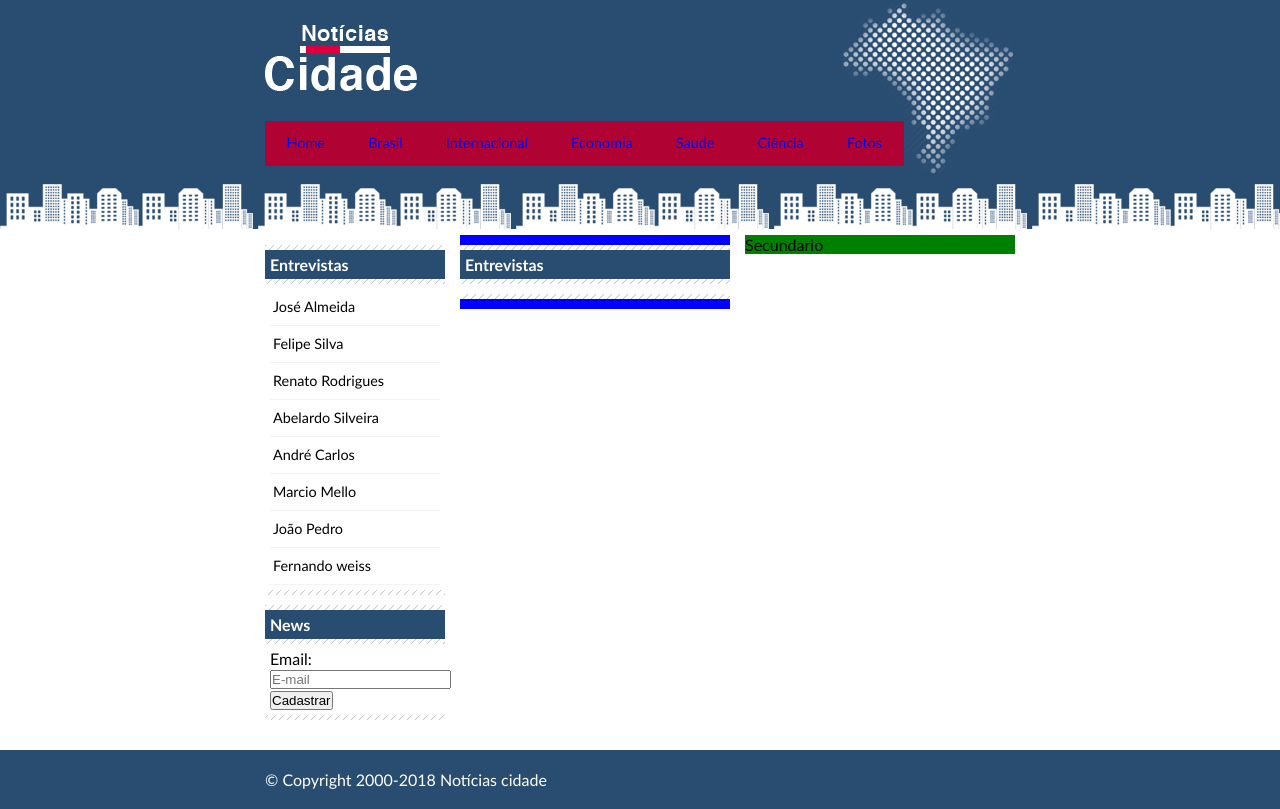
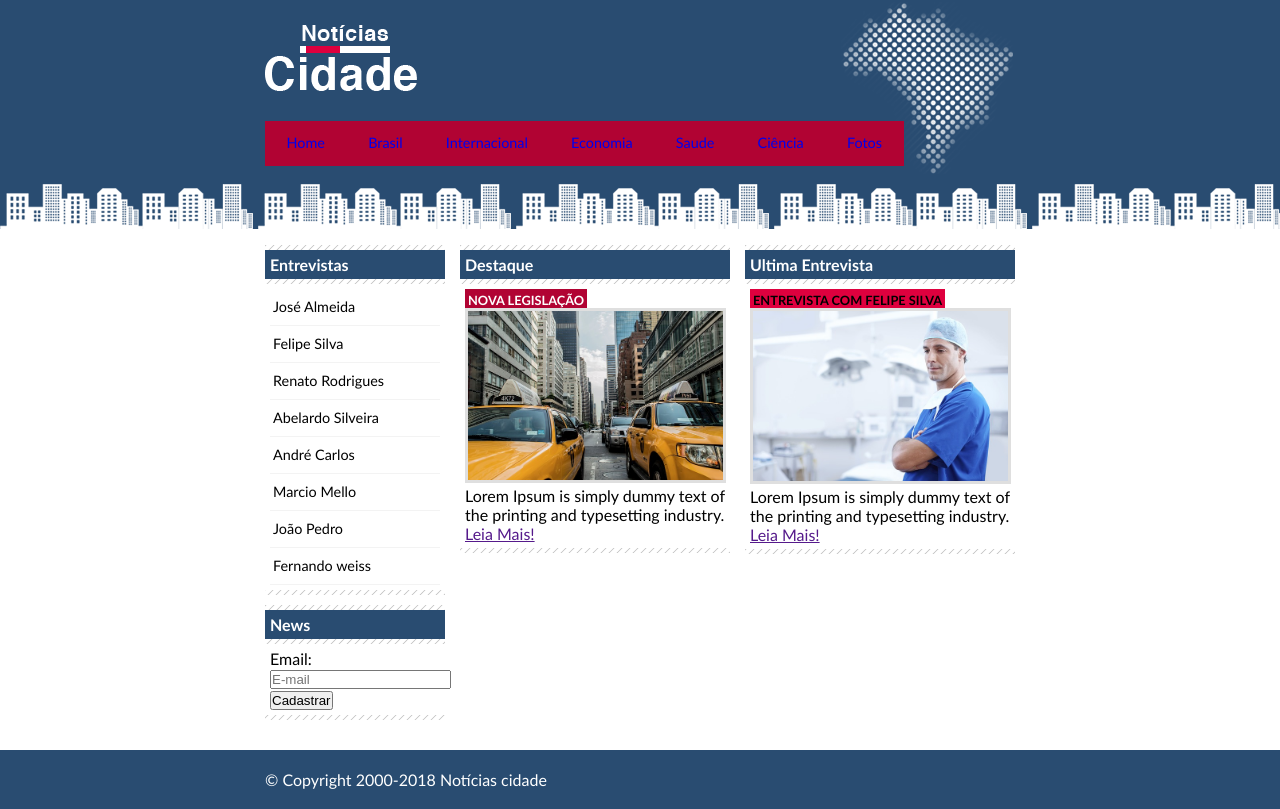
Before and after one commit to italo-gvdc/css3, a plain HTML site: page Aula 67 a 74/index.html in a window 1280 px wide. Drawn offline with Linux system fonts and the light colour scheme.

Commit message:
projeto site de noticia

```diff
--- a/Aula 67 a 74/estilo.css
+++ b/Aula 67 a 74/estilo.css
@@ -90,18 +90,11 @@
     margin: 0 0 20px -750px;
  }
 
- #tres-colunas #primario {
-    width: 270px;
-    float: left;
-    margin: 0 0 20px 195px;
-    background: blue;
- }
-
    #primario {
     width: 270px;
     float: left;
     margin: 0 0 20px 195px;
-    background: blue;
+
  }
 
   #duas-colunas #primario {
@@ -117,7 +110,7 @@
     width: 270px;
      float: left;
      margin: 0 0 20px 15px;
-    background: green;
+
  }
 
  /*Caixa*/
@@ -174,9 +167,31 @@
     width: 90px;
     color: #fff;
     background-color: #b10333;
-    border: 2px solid #870520;
+    border: 2px solid #870529;
  }
 
+ /*Formatação imagem*/
+ img.imagem-principal {
+   width: 98%;
+   border: 3px solid #dfdfdf;
+ }
+
+ /* Formatando Cabeçalho */
+ h3 {
+   text-transform: uppercase;
+   display: inline;
+   font-size: 0.8em;
+   padding: 3px;
+ }
+
+ .destaque h3 {
+   background: #b10333;
+   color: #fff;
+ }
+
+  .entrevista h3 {
+   background: #de003e;
+ }
 
  /*rodape  */
  #container-rodape {
--- a/Aula 67 a 74/index.html
+++ b/Aula 67 a 74/index.html
@@ -30,20 +30,46 @@
 			<div id="conteudo">
 
 				<div id="primario">
-					<div class="caixa">
-						<h2>Entrevistas</h2>
+
+					<div class="caixa destaque">
+						<h2>Destaque</h2>
+						<div class="caixa-conteudo">
+							<h3 class="">Nova Legislação</h3>
+							<img class="imagem-principal" src="imagens/taxi.jpg" width="100%">
+							<p>
+								Lorem Ipsum is simply dummy text of the printing and typesetting industry.
+							</p>
+							<a href="">Leia Mais!</a>
+						</div>
+					</div>
+
 						<div class="caixa-conteudo">
 
 						</div>
 					</div>
 				</div>
-				<div id="secundario">Secundario</div>
+				<div id="secundario">
+
+					<div class="caixa entrevista">
+						<h2>Ultima Entrevista</h2>
+						<div class="caixa-conteudo">
+
+							<h3>ENTREVISTA COM FELIPE SILVA</h3>
+							<img class="imagem-principal" src="imagens/doutor.jpg" width="100%">
+							<p>
+								Lorem Ipsum is simply dummy text of the printing and typesetting industry.
+							</p>
+							<a href="">Leia Mais!</a>
+						</div>
+					</div>
+				</div>
 
 				<!-- Inicio Lateral -->
 				<div id="lateral">
 
 					<div class="caixa">
 						<h2>Entrevistas</h2>
+
 						<div class="caixa-conteudo">
 							<ul>
 								<li><a href="">José Almeida</a></li>
```
